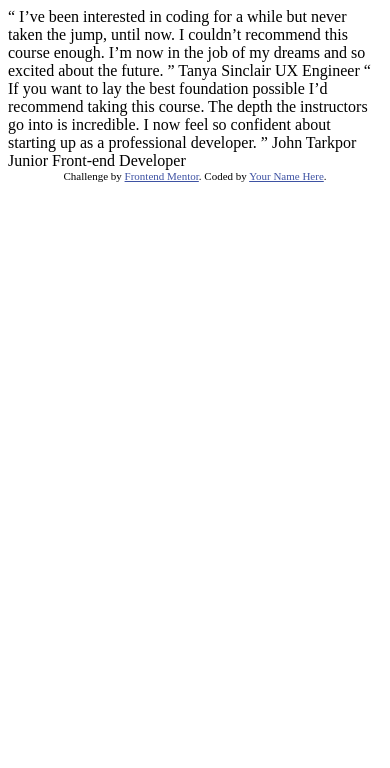
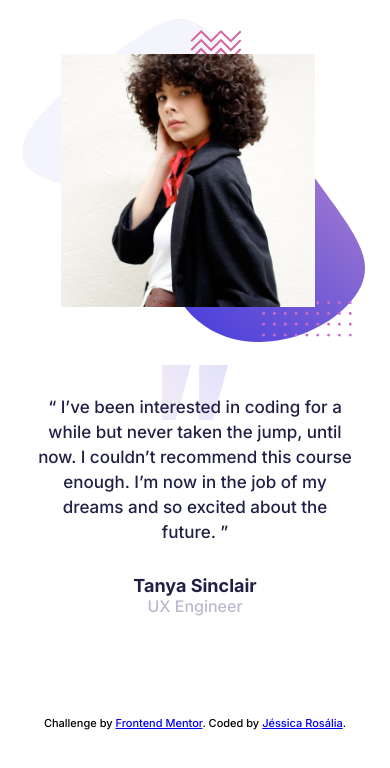
Before and after one commit to JessicaRosalia/Challenge-Testimonials-Slider, a plain HTML site: page index.html in a window 390 px wide. Drawn offline with Linux system fonts and the light colour scheme.

Commit message:
versão mobile sem a animacao

```diff
--- a/index.html
+++ b/index.html
@@ -1,38 +1,47 @@
 <!DOCTYPE html>
 <html lang="en">
+
 <head>
   <meta charset="UTF-8">
-  <meta name="viewport" content="width=device-width, initial-scale=1.0"> <!-- displays site properly based on user's device -->
+  <meta name="viewport" content="width=device-width, initial-scale=1.0">
+  <link rel="icon" type="image/png" sizes="32x32" href="./images/favicon-32x32.png">
+  <link rel="stylesheet" href="./styles/css/main.css">
+  <link href="https://fonts.googleapis.com/css2?family=Inter:wght@300;500;700&display=swap" rel="stylesheet">
+  <title>Frontend Mentor | Coding Bootcamp Testimonials Slider</title>
+</head>
 
-  <link rel="icon" type="image/png" sizes="32x32" href="./images/favicon-32x32.png">
-
-  <title>Frontend Mentor | Coding Bootcamp Testimonials Slider</title>
-
-  <!-- Feel free to remove these styles or customise in your own stylesheet 👍 -->
-  <style>
-    .attribution { font-size: 11px; text-align: center; }
-    .attribution a { color: hsl(228, 45%, 44%); }
-  </style>
-</head>
 <body>
 
-  “ I’ve been interested in coding for a while but never taken the jump, until now.
-  I couldn’t recommend this course enough. I’m now in the job of my dreams and so
-  excited about the future. ”
+  <header>
+    <div class="container-img">
+      <img class="tanya" src="./assets/images/image-tanya.jpg" alt=" Tanya testimonial">
+      <!-- <img class="john" src="./assets/images/image-john.jpg" alt="John testimonial"> -->
+    </div>
+  </header>
+  <main>
+    <section class="testimonial">
+      <p>
+        “ I’ve been interested in coding for a while but never taken the jump, until now.
+        I couldn’t recommend this course enough. I’m now in the job of my dreams and so
+        excited about the future. ”
+      </p>
 
-  Tanya Sinclair
-  UX Engineer
+      <h2>Tanya Sinclair </h2>
+      <span> UX Engineer </span>
 
-  “ If you want to lay the best foundation possible I’d recommend taking this course.
-  The depth the instructors go into is incredible. I now feel so confident about
-  starting up as a professional developer. ”
+      <!-- <p>“ If you want to lay the best foundation possible I’d recommend taking this course.
+        The depth the instructors go into is incredible. I now feel so confident about
+        starting up as a professional developer. ” </p>
 
-  John Tarkpor
-  Junior Front-end Developer
-
+      <h2>John Tarkpor</h2>
+      <span>Junior Front-end Developer</span>
+      -->
+    </section>
+  </main>
   <div class="attribution">
     Challenge by <a href="https://www.frontendmentor.io?ref=challenge" target="_blank">Frontend Mentor</a>.
-    Coded by <a href="#">Your Name Here</a>.
+    Coded by <a href="#">Jéssica Rosália</a>.
   </div>
 </body>
+
 </html>
--- a/styles/sass/main.scss
+++ b/styles/sass/main.scss
@@ -0,0 +1,56 @@
+@import "reset.scss";
+
+body{
+    font-family: 'Inter', sans-serif;
+    font-weight: 500;
+}
+
+header{
+    padding: 54px 61px;
+    background: url(../../assets/images/pattern-bg.svg) no-repeat;
+    background-position: 46% 45%;
+    background-size: 88%;
+
+    .container-img{
+        img{
+            width: 254px;
+            height: 253px;
+        }
+    }
+}
+
+main{
+
+    .testimonial{
+        background: url(../../assets/images/pattern-quotes.svg) no-repeat top center;
+        background-size: 17%;
+
+        p{
+            color: #202046;
+            font-size:17px;
+            padding: 30px 35px;
+            line-height: 25px;
+            text-align: center;
+        }
+        h2{
+            color: #202046;
+            font-size:18px;
+            text-align: center;
+        }
+        span{
+            display: block;
+            color: hsl(240, 18%, 77%);
+            text-align: center;
+        }
+    }
+}
+
+
+.attribution {
+    font-size: 11px;
+    text-align: center;
+    margin-top: 100px;
+    .attribution a {
+        color: hsl(228, 45%, 44%);
+    }
+}
--- a/styles/sass/reset.scss
+++ b/styles/sass/reset.scss
@@ -0,0 +1,10 @@
+*{
+    margin:0;
+    padding:0;
+    box-sizing: border-box;
+}
+
+body{
+    height: 100%;
+    width: 100%;
+}
```
Also changed, not shown: styles/css/main.css (added), styles/css/reset.css (added), 2 other files.
